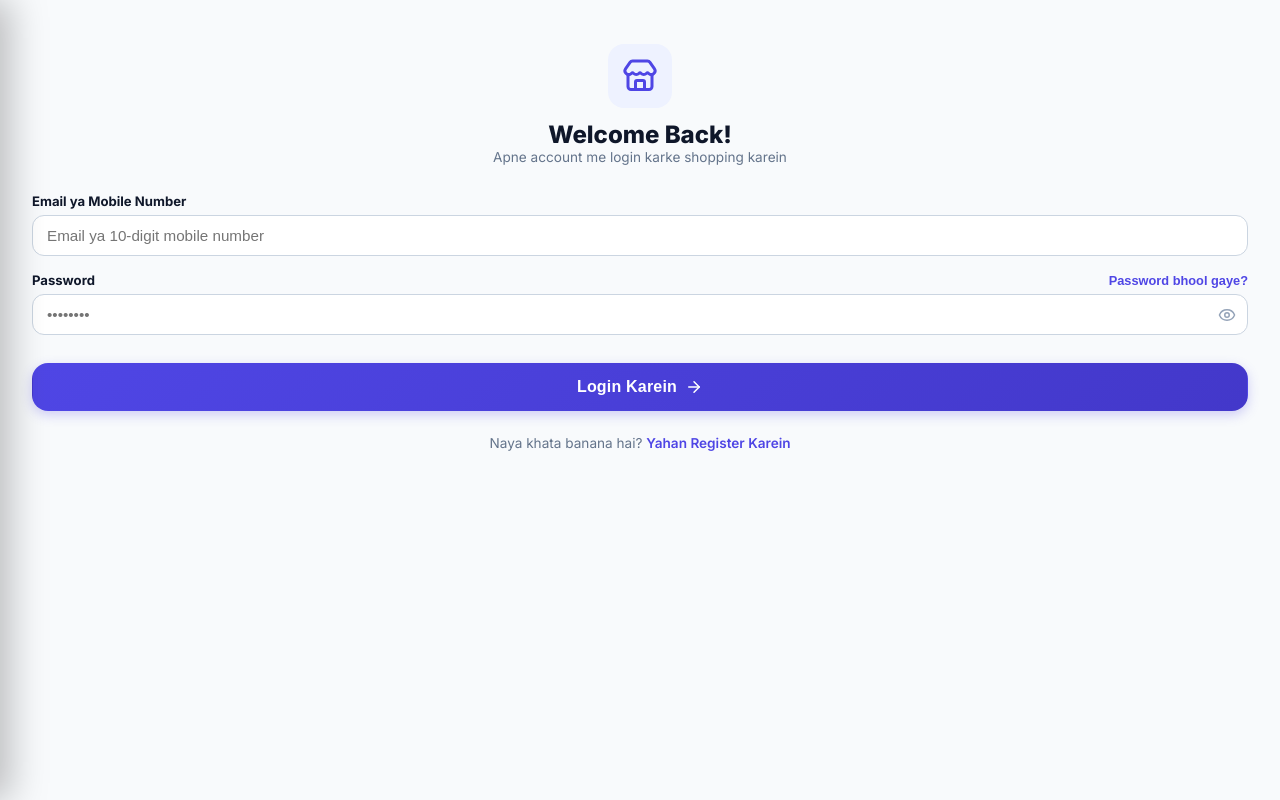
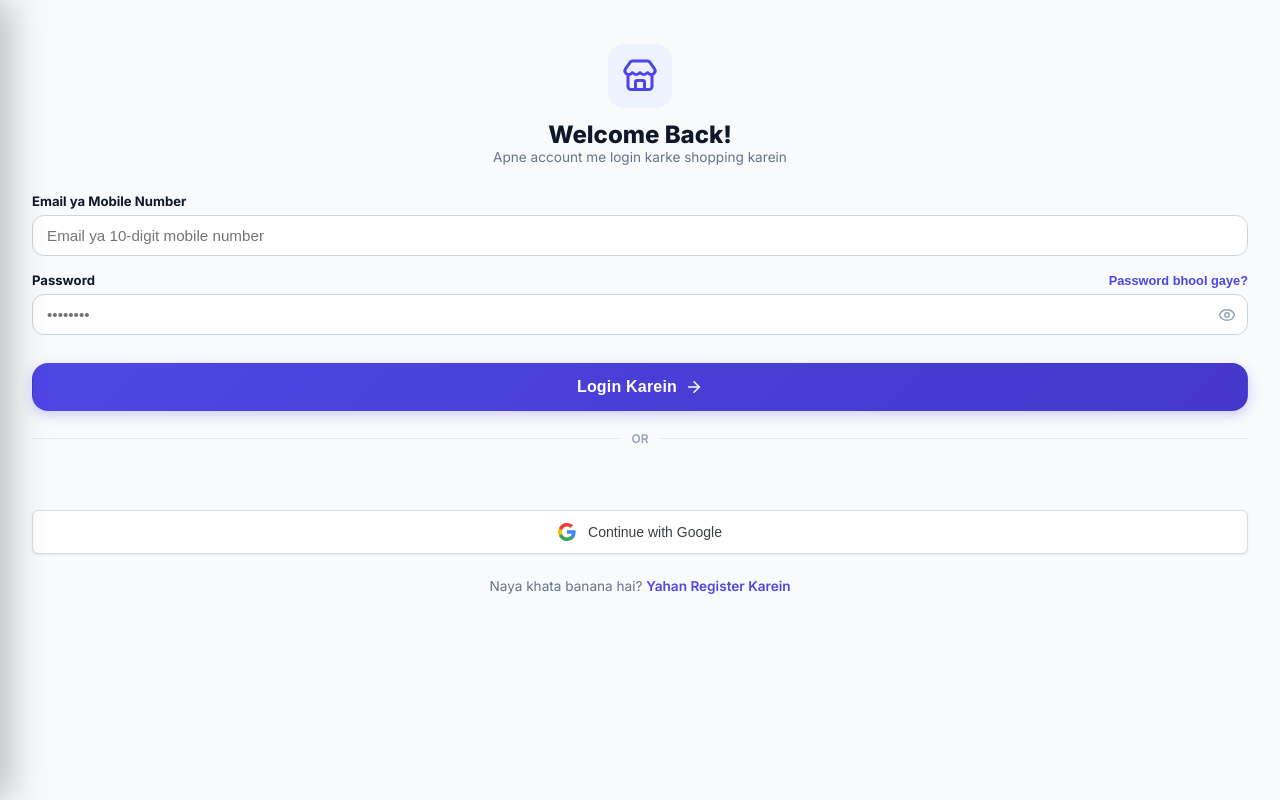
Before and after one commit to amarnathdbg101-coder/frontend-customer, a React (Vite) app: page /login in a window 1280 px wide. Built offline with nearby package versions, Linux system fonts and the light colour scheme.

Commit message:
google auth

```diff
--- a/src/api/auth.api.js
+++ b/src/api/auth.api.js
@@ -5,6 +5,7 @@
  * Backend ke /auth routes se baat karta hai:
  * - Login (Dukaandar ya Customer)
  * - Register (Naya account banana)
+ * - Google Login
  * - Forgot/Reset Password
  */
 
@@ -15,6 +16,15 @@ export const authApi = {
   login: async (email, password) => {
     const res = await client.post('/auth/login', { email, password });
     return res.data; // { access_token, token_type, expires_in, user }
+  },
+
+  // Google OAuth Login
+  googleLogin: async (idToken, role = 'customer') => {
+    const res = await client.post('/auth/google', {
+      id_token: idToken,
+      role: role,
+    });
+    return res.data; // { access_token, user, token_type, expires_in }
   },
 
   // New user registration
--- /dev/null
+++ b/src/components/auth/GoogleLoginButton.jsx
@@ -0,0 +1,151 @@
+import React, { useEffect, useRef, useState } from 'react';
+
+const GOOGLE_CLIENT_ID =
+  import.meta.env.VITE_GOOGLE_CLIENT_ID ||
+  '328255141048-v4r4fga1oas928b5imvh9jpbaemrc9a8.apps.googleusercontent.com';
+
+/**
+ * Enterprise Google Sign-In Button using Google Identity Services (GIS)
+ * Supports official Google button rendering with custom aesthetic fallback.
+ */
+export const GoogleLoginButton = ({
+  onSuccess,
+  onError,
+  text = 'continue_with', // 'signin_with' | 'signup_with' | 'continue_with'
+  disabled = false,
+}) => {
+  const buttonContainerRef = useRef(null);
+  const [gisLoaded, setGisLoaded] = useState(false);
+  const [loading, setLoading] = useState(false);
+
+  useEffect(() => {
+    // Check if Google Identity Services script is loaded
+    const initGIS = () => {
+      if (!window.google || !window.google.accounts) {
+        return false;
+      }
+
+      try {
+        window.google.accounts.id.initialize({
+          client_id: GOOGLE_CLIENT_ID,
+          callback: async (response) => {
+            if (response.credential) {
+              try {
+                setLoading(true);
+                await onSuccess(response.credential);
+              } catch (err) {
+                if (onError) onError(err);
+              } finally {
+                setLoading(false);
+              }
+            } else {
+              if (onError) onError(new Error('Google did not return credentials.'));
+            }
+          },
+          auto_select: false,
+          cancel_on_tap_outside: true,
+        });
+
+        if (buttonContainerRef.current) {
+          buttonContainerRef.current.innerHTML = '';
+          window.google.accounts.id.renderButton(buttonContainerRef.current, {
+            theme: 'outline',
+            size: 'large',
+            type: 'standard',
+            text: text,
+            shape: 'rectangular',
+            logo_alignment: 'left',
+            width: buttonContainerRef.current.offsetWidth || 340,
+          });
+        }
+
+        setGisLoaded(true);
+        return true;
+      } catch (e) {
+        console.error('[GoogleLoginButton] Init failed:', e);
+        return false;
+      }
+    };
+
+    if (!initGIS()) {
+      const interval = setInterval(() => {
+        if (initGIS()) {
+          clearInterval(interval);
+        }
+      }, 300);
+      return () => clearInterval(interval);
+    }
+  }, [text, onSuccess, onError]);
+
+  const handleManualClick = () => {
+    if (disabled || loading) return;
+    if (window.google?.accounts?.id) {
+      window.google.accounts.id.prompt((notification) => {
+        if (notification.isNotDisplayed() || notification.isSkippedMoment()) {
+          console.log('[GoogleLoginButton] One-tap not displayed, using standard button');
+        }
+      });
+    }
+  };
+
+  return (
+    <div style={{ width: '100%', margin: '12px 0' }}>
+      {/* Official GIS Button Container */}
+      <div
+        ref={buttonContainerRef}
+        style={{
+          width: '100%',
+          display: 'flex',
+          justifyContent: 'center',
+          minHeight: '44px',
+        }}
+      />
+
+      {/* Elegant Fallback if GIS takes a second to render */}
+      {!gisLoaded && (
+        <button
+          type="button"
+          onClick={handleManualClick}
+          disabled={disabled || loading}
+          style={{
+            width: '100%',
+            height: '44px',
+            border: '1px solid #dadce0',
+            borderRadius: '6px',
+            background: '#ffffff',
+            color: '#3c4043',
+            fontSize: '14px',
+            fontWeight: 500,
+            display: 'flex',
+            alignItems: 'center',
+            justifyContent: 'center',
+            gap: '12px',
+            cursor: 'pointer',
+            boxShadow: '0 1px 2px rgba(60,64,67,0.1)',
+            transition: 'background-color 0.2s',
+          }}
+        >
+          <svg width="18" height="18" viewBox="0 0 18 18">
+            <path
+              fill="#4285F4"
+              d="M17.64 9.2c0-.637-.057-1.251-.164-1.84H9v3.481h4.844c-.209 1.125-.843 2.078-1.796 2.717v2.258h2.908c1.702-1.567 2.684-3.874 2.684-6.616z"
+            />
+            <path
+              fill="#34A853"
+              d="M9 18c2.43 0 4.467-.806 5.956-2.184l-2.908-2.258c-.806.54-1.837.86-3.048.86-2.344 0-4.328-1.584-5.036-3.711H.957v2.332A8.997 8.997 0 0 0 9 18z"
+            />
+            <path
+              fill="#FBBC05"
+              d="M3.964 10.707c-.18-.54-.282-1.117-.282-1.707s.102-1.167.282-1.707V4.961H.957A8.996 8.996 0 0 0 0 9c0 1.452.348 2.827.957 4.039l3.007-2.332z"
+            />
+            <path
+              fill="#EA4335"
+              d="M9 3.58c1.321 0 2.508.454 3.44 1.345l2.582-2.58C13.463.891 11.426 0 9 0A8.997 8.997 0 0 0 .957 4.961L3.964 7.293C4.672 5.166 6.656 3.58 9 3.58z"
+            />
+          </svg>
+          <span>{loading ? 'Connecting Google...' : 'Continue with Google'}</span>
+        </button>
+      )}
+    </div>
+  );
+};
--- a/src/context/AuthContext.jsx
+++ b/src/context/AuthContext.jsx
@@ -69,6 +69,18 @@ export const AuthProvider = ({ children }) => {
     return res;
   };
 
+  // Google Login handler for Customers
+  const loginWithGoogle = async (idToken) => {
+    const res = await authApi.googleLogin(idToken, 'customer');
+    if (res.access_token) {
+      setToken(res.access_token);
+      setUser(res.user);
+      localStorage.setItem('shopme_token', res.access_token);
+      localStorage.setItem('shopme_user', JSON.stringify(res.user));
+    }
+    return res;
+  };
+
   // Register handler
   const register = async (userData) => {
     const res = await authApi.register(userData);
@@ -114,6 +126,7 @@ export const AuthProvider = ({ children }) => {
         isAuthenticated: !!token,
         isMerchant: user?.role === 'shop' || user?.role === 'admin',
         login,
+        loginWithGoogle,
         register,
         logout,
         updateUser,
--- a/src/pages/auth/LoginScreen.jsx
+++ b/src/pages/auth/LoginScreen.jsx
@@ -2,21 +2,22 @@
  * Login Screen
  *
  * Hinglish Hint:
- * Dukaandar aur Customer dono ke liye fast mobile login page:
- * - Email & Password validation
- * - Successful login ke baad Merchant ko seedhe Dashboard par bhejta hai
+ * Customer ke liye fast mobile & desktop login page:
+ * - Email / Mobile & Password validation
+ * - 1-Click Google Sign-In via Google Identity Services
  */
 
 import React, { useState } from 'react';
 import { useNavigate, Link } from 'react-router-dom';
-import { Store, Lock, Mail, ArrowRight, AlertCircle, Eye, EyeOff, X, Send, CheckCircle2 } from 'lucide-react';
+import { Store, ArrowRight, AlertCircle, Eye, EyeOff, X, Send, CheckCircle2 } from 'lucide-react';
 import { useAuth } from '../../context/AuthContext';
 import { authApi } from '../../api/auth.api';
 import { AppLayout } from '../../components/layout/AppLayout';
+import { GoogleLoginButton } from '../../components/auth/GoogleLoginButton';
 
 export const LoginScreen = () => {
   const navigate = useNavigate();
-  const { login } = useAuth();
+  const { login, loginWithGoogle } = useAuth();
 
   const [identifier, setIdentifier] = useState('');
   const [password, setPassword] = useState('');
@@ -44,6 +45,16 @@ export const LoginScreen = () => {
       setError(err.message || 'Login asafal raha, kripya check karein');
     } finally {
       setLoading(false);
+    }
+  };
+
+  const handleGoogleSuccess = async (idToken) => {
+    setError('');
+    try {
+      await loginWithGoogle(idToken);
+      navigate('/');
+    } catch (err) {
+      setError(err.message || 'Google login asafal raha, kripya dobara koshish karein.');
     }
   };
 
@@ -197,6 +208,20 @@ export const LoginScreen = () => {
           </button>
         </form>
 
+        {/* Divider */}
+        <div style={{ display: 'flex', alignItems: 'center', margin: '20px 0', gap: '12px' }}>
+          <div style={{ flex: 1, height: '1px', background: 'var(--border-color, #e2e8f0)' }} />
+          <span style={{ fontSize: '0.75rem', color: 'var(--text-muted, #64748b)', fontWeight: 600 }}>OR</span>
+          <div style={{ flex: 1, height: '1px', background: 'var(--border-color, #e2e8f0)' }} />
+        </div>
+
+        {/* Google Sign-In Button */}
+        <GoogleLoginButton
+          text="continue_with"
+          onSuccess={handleGoogleSuccess}
+          onError={(err) => setError(err.message || 'Google login asafal raha')}
+        />
+
         {/* Switch to Register */}
         <div style={{ textAlign: 'center', marginTop: '24px', fontSize: '0.85rem' }}>
           <span style={{ color: 'var(--text-secondary)' }}>Naya khata banana hai? </span>
--- a/src/pages/auth/RegisterScreen.jsx
+++ b/src/pages/auth/RegisterScreen.jsx
@@ -1,10 +1,10 @@
 /**
- * Register Screen
+ * Register Screen (Customer Portal)
  *
  * Hinglish Hint:
- * Naye Dukaandar ya Grahak ke registration ke liye form:
+ * Naye Grahak ke registration ke liye form:
  * - Full Name, Phone, Email aur Password
- * - Success hone par auto login aur dashboard redirect
+ * - 1-Click Google Sign-Up via Google Identity Services
  */
 
 import React, { useState } from 'react';
@@ -12,10 +12,11 @@ import { useNavigate, Link } from 'react-router-dom';
 import { UserPlus, ArrowRight, AlertCircle } from 'lucide-react';
 import { useAuth } from '../../context/AuthContext';
 import { AppLayout } from '../../components/layout/AppLayout';
+import { GoogleLoginButton } from '../../components/auth/GoogleLoginButton';
 
 export const RegisterScreen = () => {
   const navigate = useNavigate();
-  const { register } = useAuth();
+  const { register, loginWithGoogle } = useAuth();
 
   const [formData, setFormData] = useState({
     full_name: '',
@@ -47,6 +48,16 @@ export const RegisterScreen = () => {
     }
   };
 
+  const handleGoogleSuccess = async (idToken) => {
+    setError('');
+    try {
+      await loginWithGoogle(idToken);
+      navigate('/');
+    } catch (err) {
+      setError(err.message || 'Google signup asafal raha, kripya dobara koshish karein.');
+    }
+  };
+
   return (
     <AppLayout title="ShopMe" subtitle="Naya Khata Banayein" hideNav={true} showBack={true}>
       <div style={{ paddingTop: '10px' }}>
@@ -68,7 +79,7 @@ export const RegisterScreen = () => {
           </div>
           <h1 style={{ fontSize: '1.4rem', fontWeight: 800 }}>Account Banayein</h1>
           <p style={{ fontSize: '0.82rem', color: 'var(--text-secondary)' }}>
-            Apni dukan ko digital banayein 2 minute me
+            ShopMe par shopping shuru karein 2 minute me
           </p>
         </div>
 
@@ -125,7 +136,7 @@ export const RegisterScreen = () => {
               name="email"
               required
               className="form-input"
-              placeholder="ramesh@dukaan.com"
+              placeholder="ramesh@gmail.com"
               value={formData.email}
               onChange={handleChange}
             />
@@ -159,6 +170,20 @@ export const RegisterScreen = () => {
           </button>
         </form>
 
+        {/* Divider */}
+        <div style={{ display: 'flex', alignItems: 'center', margin: '20px 0', gap: '12px' }}>
+          <div style={{ flex: 1, height: '1px', background: 'var(--border-color, #e2e8f0)' }} />
+          <span style={{ fontSize: '0.75rem', color: 'var(--text-muted, #64748b)', fontWeight: 600 }}>OR</span>
+          <div style={{ flex: 1, height: '1px', background: 'var(--border-color, #e2e8f0)' }} />
+        </div>
+
+        {/* Google Sign-Up Button */}
+        <GoogleLoginButton
+          text="signup_with"
+          onSuccess={handleGoogleSuccess}
+          onError={(err) => setError(err.message || 'Google signup asafal raha')}
+        />
+
         <div style={{ textAlign: 'center', marginTop: '20px', fontSize: '0.85rem' }}>
           <span style={{ color: 'var(--text-secondary)' }}>Pehle se account hai? </span>
           <Link
```
Also changed, not shown: index.html (+5 -14 lines), 1 other file (tests, documents, lock files or other folders).
